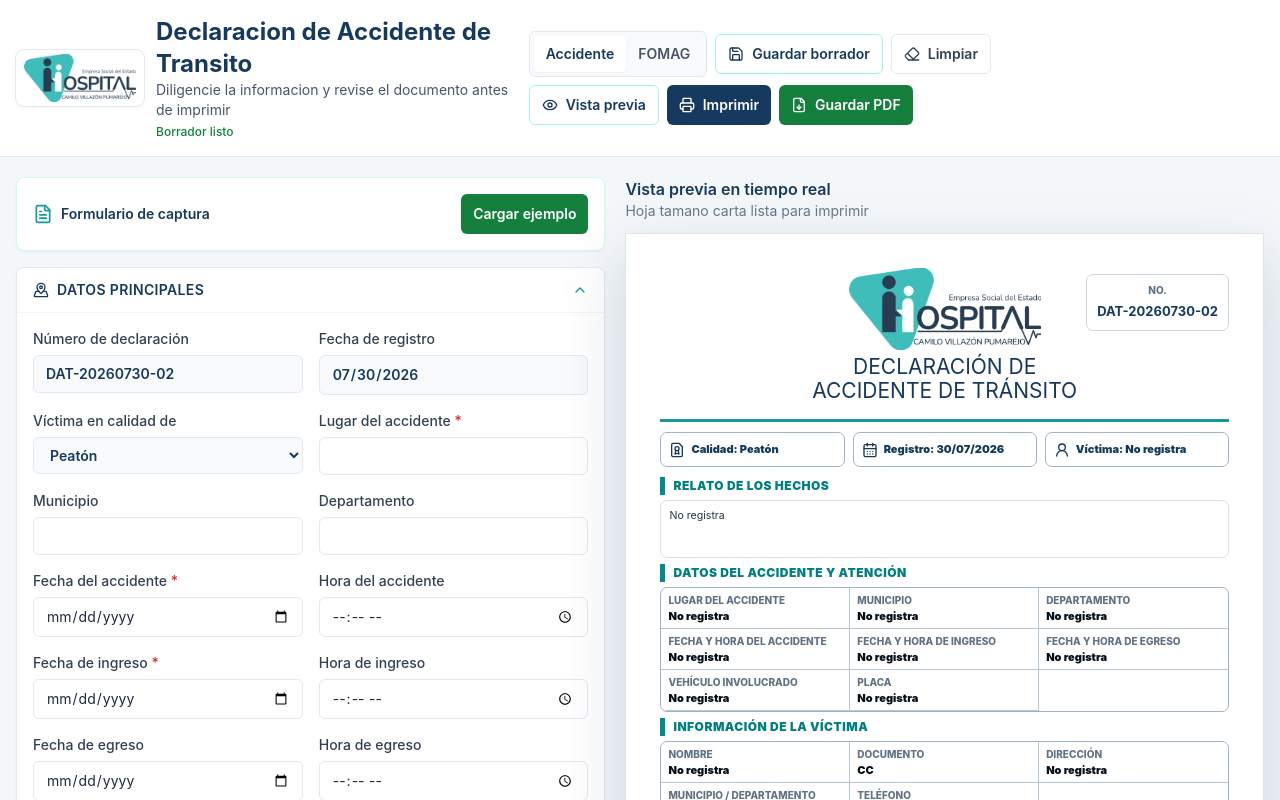
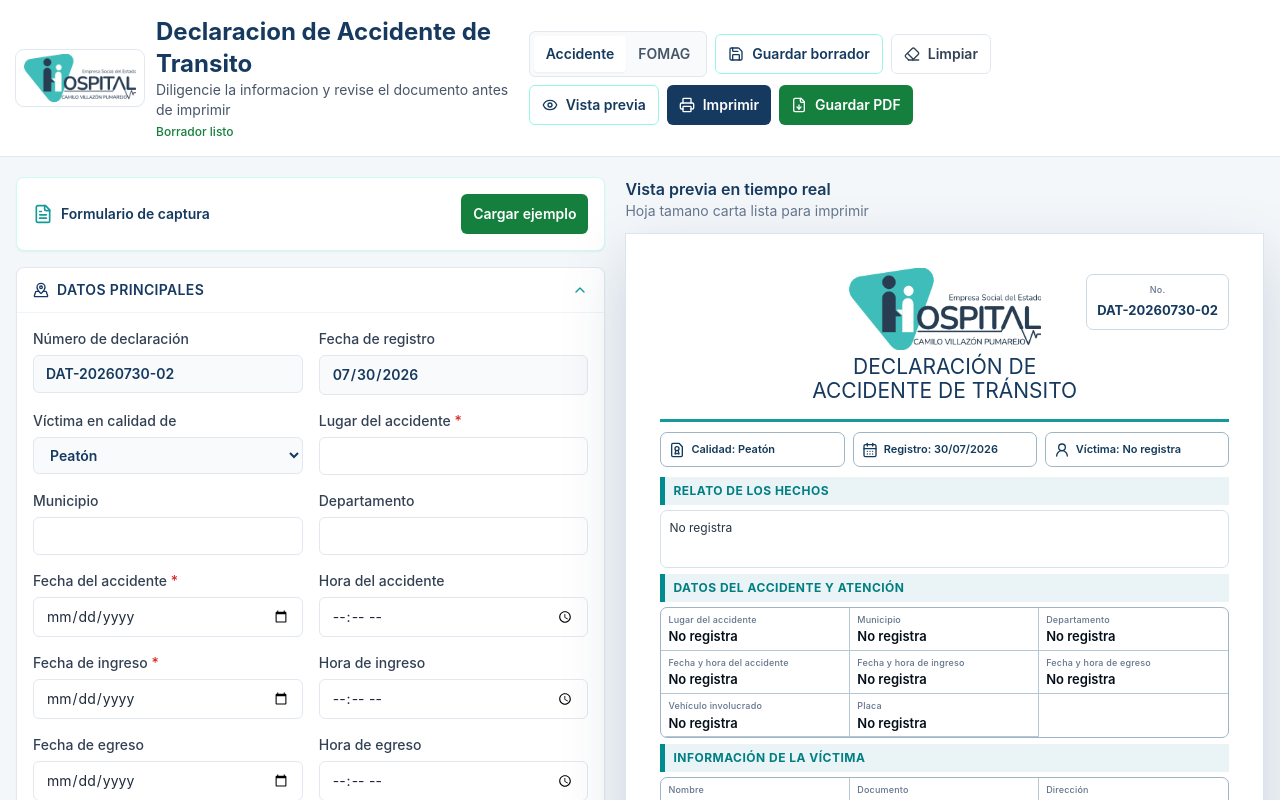
Before and after one commit to romariomartinez/Accidentes, a React (Vite) app: page / in a window 1280 px wide. Shown: the top 800 px of the page. Built offline with nearby package versions, Linux system fonts and the light colour scheme.

Commit message:
Mejora legibilidad de formularios e impresion

```diff
--- a/src/styles.css
+++ b/src/styles.css
@@ -150,10 +150,11 @@ body {
 .doc-number span,
 .doc-cell span {
   display: block;
-  color: #5f7286;
-  font-size: 10px;
-  font-weight: 850;
-  text-transform: uppercase;
+  color: #64748b;
+  font-size: 9px;
+  font-weight: 500;
+  text-transform: none;
+  letter-spacing: 0.02em;
 }
 
 .doc-number strong {
@@ -186,7 +187,7 @@ body {
   color: #123a5a;
   padding: 8px;
   font-size: 11px;
-  font-weight: 900;
+  font-weight: 600;
 }
 
 .doc-cell-wide {
@@ -207,7 +208,7 @@ body {
 
 .fomag-consent-text strong {
   color: #050f1a;
-  font-weight: 950;
+  font-weight: 700;
 }
 
 .fomag-manual-signature {
@@ -224,7 +225,7 @@ body {
   text-align: center;
   color: #123a5a;
   font-size: 12px;
-  font-weight: 900;
+  font-weight: 600;
   text-transform: uppercase;
 }
 
@@ -238,9 +239,12 @@ body {
 .doc-section h3 {
   margin: 0 0 5px;
   border-left: 5px solid #008c8f;
+  background: #eaf3f6;
+  padding-top: 5px;
+  padding-bottom: 5px;
   color: #007f83;
   font-size: 12px;
-  font-weight: 950;
+  font-weight: 700;
   letter-spacing: 0.04em;
   padding-left: 8px;
   text-transform: uppercase;
@@ -253,8 +257,9 @@ body {
   border-radius: 7px;
   padding: 8px;
   color: #263345;
-  font-size: 10.6px;
-  line-height: 1.3;
+  font-size: 12px;
+  font-weight: 400;
+  line-height: 1.45;
   text-align: justify;
   white-space: pre-wrap;
   overflow-wrap: anywhere;
@@ -284,9 +289,9 @@ body {
   display: block;
   margin-top: 2px;
   color: #050f1a;
-  font-size: 11px;
-  font-weight: 900;
-  line-height: 1.18;
+  font-size: 13px;
+  font-weight: 600;
+  line-height: 1.28;
   overflow-wrap: anywhere;
 }
 
@@ -426,8 +431,10 @@ body {
 
   .doc-number span,
   .doc-cell span {
-    font-size: 10.5px !important;
-    color: #102f4d !important;
+    font-size: 8.5px !important;
+    font-weight: 400 !important;
+    color: #64748b !important;
+    text-transform: none !important;
   }
 
   .doc-number strong {
@@ -507,12 +514,17 @@ body {
   .doc-story,
   .doc-cell strong {
     color: #071f36 !important;
-    font-size: 11.2px !important;
-    font-weight: 750 !important;
-    line-height: 1.24 !important;
+    font-size: 12px !important;
+    font-weight: 600 !important;
+    line-height: 1.3 !important;
     margin-top: 2px !important;
     overflow-wrap: anywhere !important;
     word-break: break-word !important;
+  }
+
+  .doc-story {
+    font-weight: 400 !important;
+    line-height: 1.4 !important;
   }
 
   body.print-fomag .document-sheet {
```
